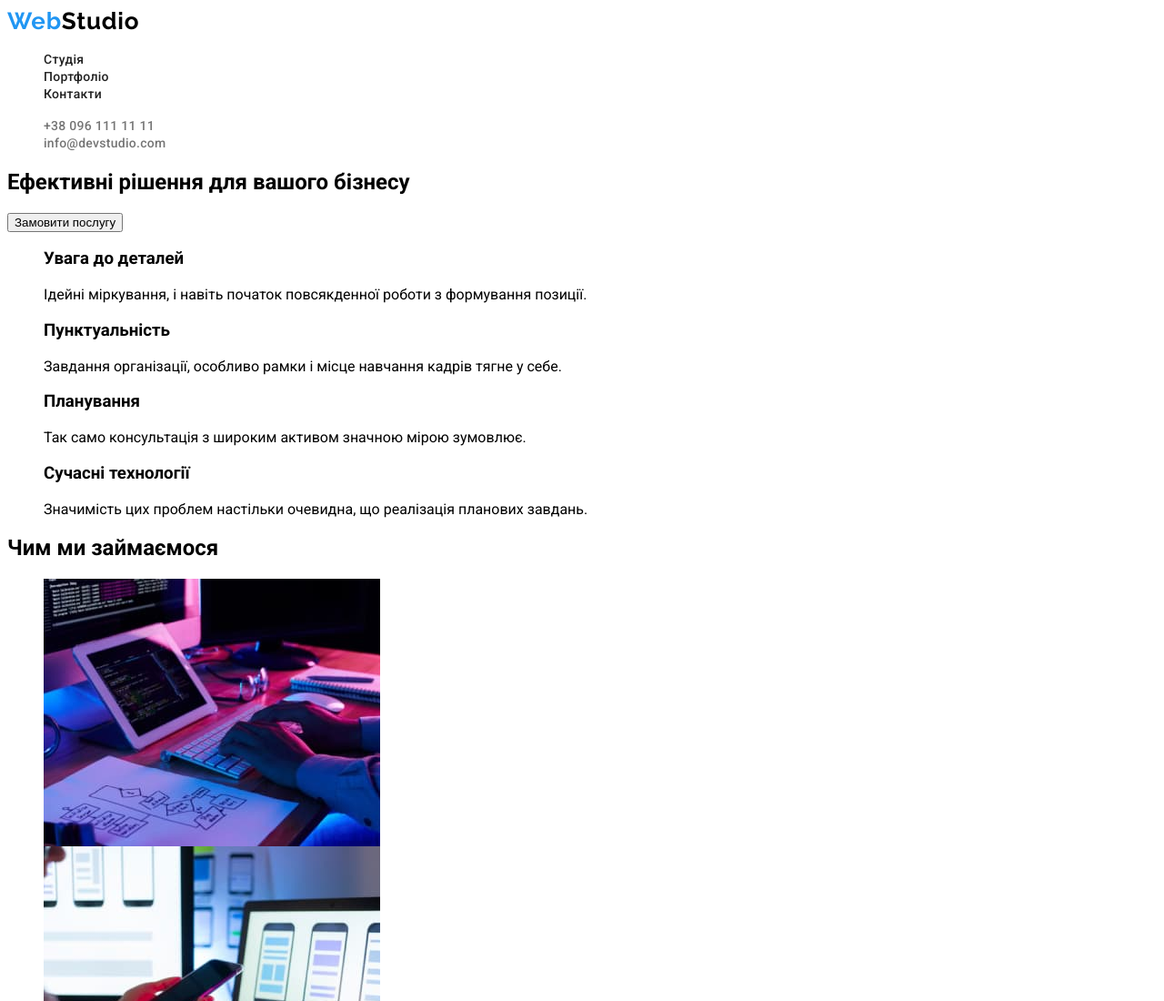
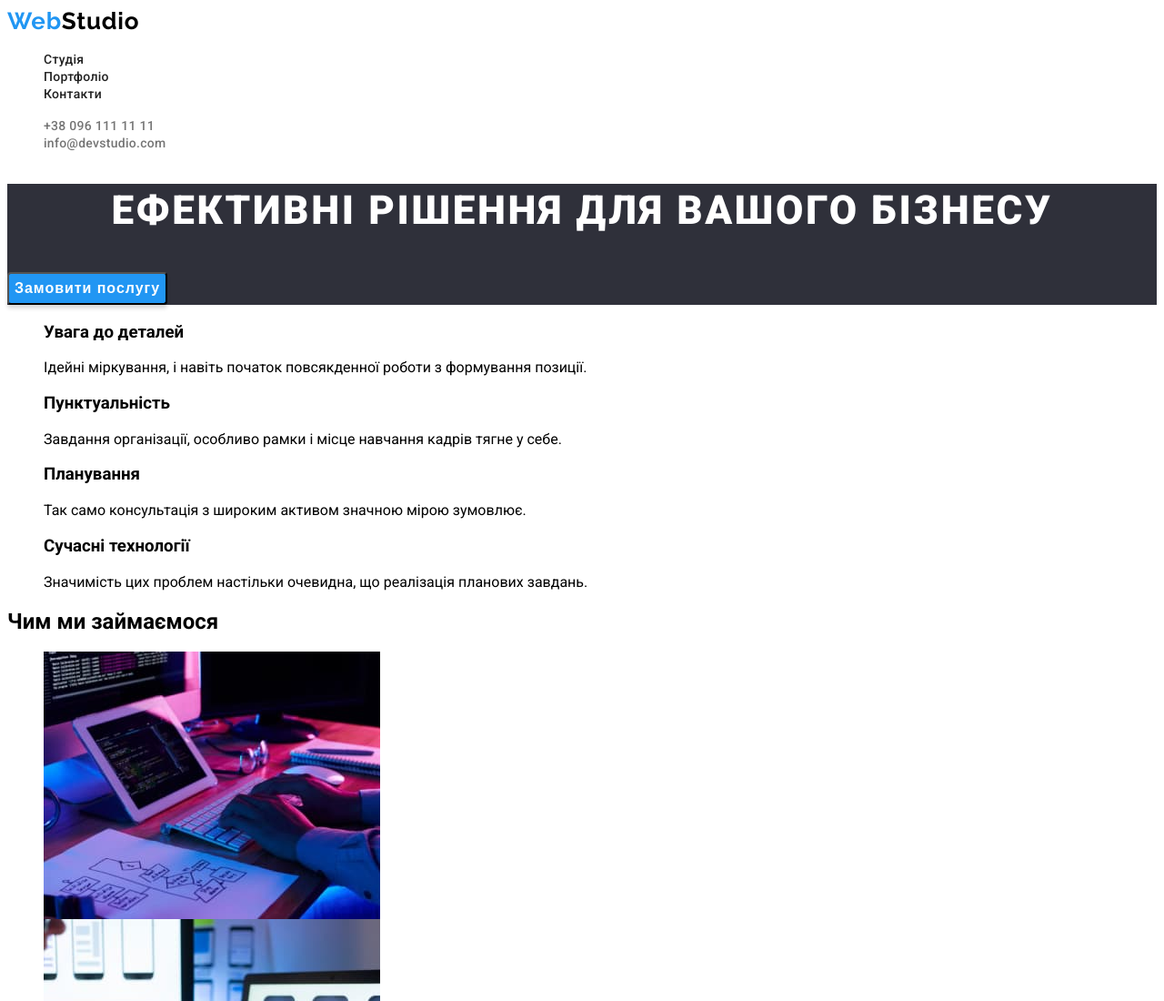
Before and after one commit to MaksoN03/goit-markup-hw-02, a plain HTML site: page index.html in a window 1280 px wide. Shown: the top 1100 px of the page at 91% size. Drawn offline with Linux system fonts and the light colour scheme.

Commit message:
stylizing section feature

```diff
--- a/css/styles.css
+++ b/css/styles.css
@@ -102,3 +102,34 @@ body {
 .footer-contacts:focus {
     color: #2196F3;
 }
+
+.feature {
+    background: #2F303A;
+}
+
+.feature-header {
+    font-weight: 900;
+    font-size: 44px;
+    line-height: 1.36;
+    text-align: center;
+    letter-spacing: 0.06em;
+    text-transform: uppercase;
+    color: #FFFFFF;
+}
+
+.modal-open-btn {
+    background: #2196F3;
+    box-shadow: 0px 4px 4px rgba(0, 0, 0, 0.15);
+    border-radius: 4px;
+}
+
+.order-service-button {
+    font-weight: 700;
+    font-size: 16px;
+    line-height: 1.88;
+    display: flex;
+    align-items: center;
+    text-align: center;
+    letter-spacing: 0.06em;
+    color: #FFFFFF;
+}
--- a/index.html
+++ b/index.html
@@ -41,8 +41,10 @@
     </header>
     <main>
       <section class="feature">
-        <h1>Ефективні рішення для вашого бізнесу</h1>
-        <button class="modal-open-btn" type="button">Замовити послугу</button>
+        <h1 class="feature-header">Ефективні рішення для вашого бізнесу</h1>
+        <button class="modal-open-btn" type="button">
+          <span class="order-service-button">Замовити послугу</span>
+        </button>
       </section>
       <section class="section-characteristic">
         <h2 class="visually-hidden">Особливості</h2>
```
